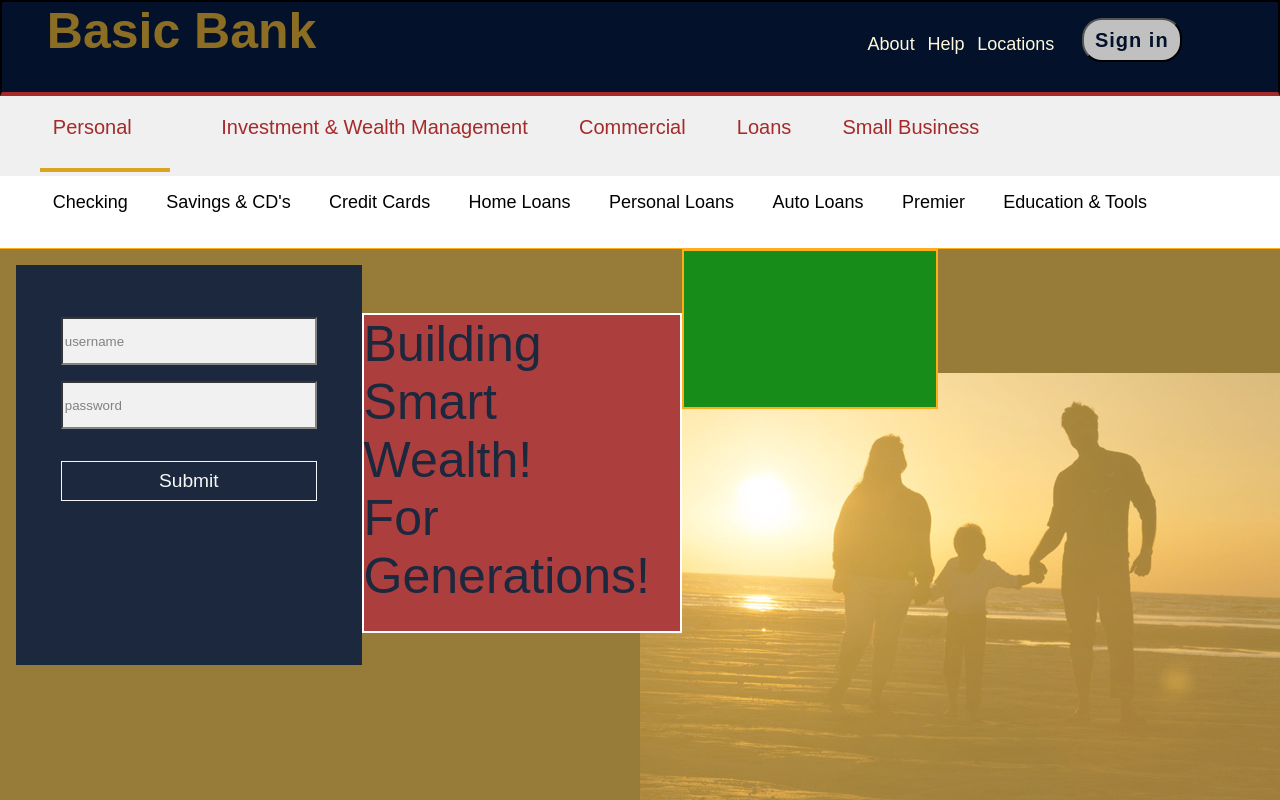
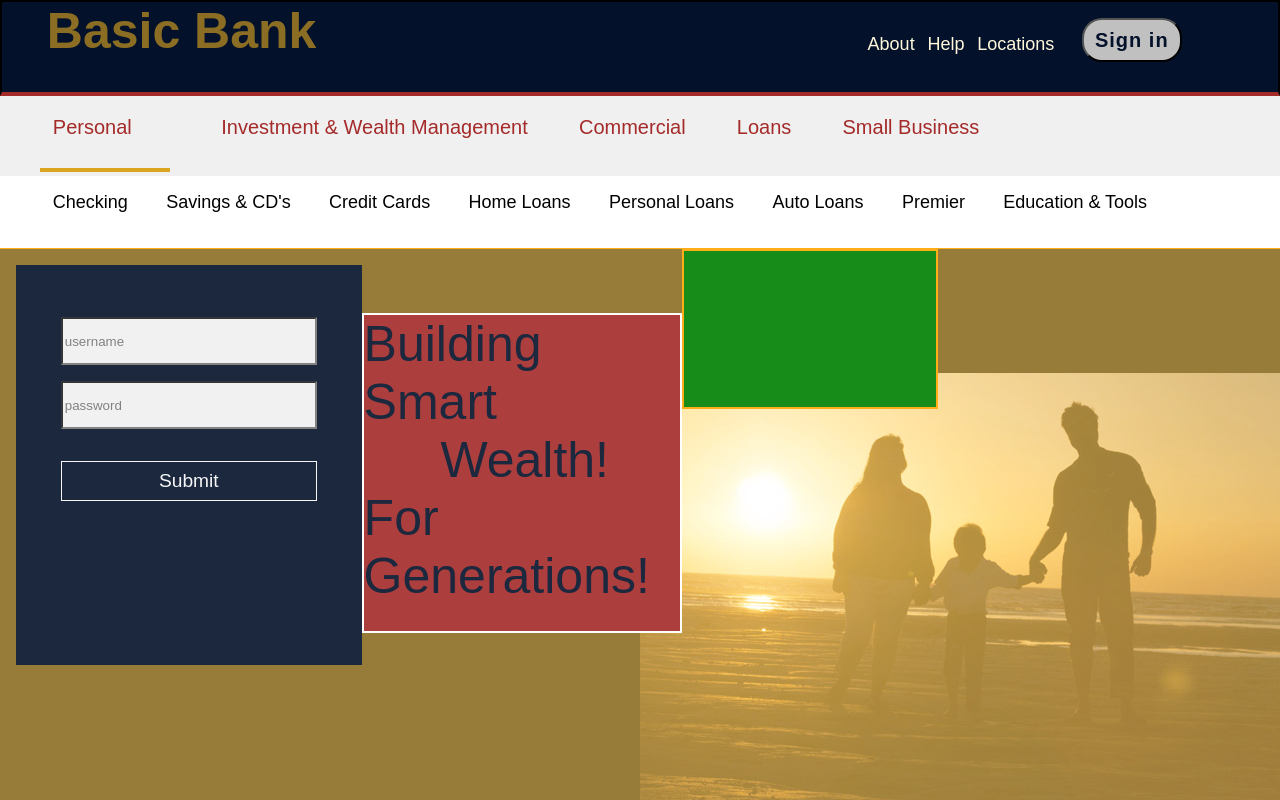
Before and after one commit to cyberstizz/basicbank, a React (Create React App) app: page / in a window 1280 px wide. Built offline with nearby package versions, Linux system fonts and the light colour scheme.

Commit message:
added a margin left to wealth span tag

```diff
--- a/src/Home.css
+++ b/src/Home.css
@@ -183,7 +183,7 @@ margin-left: 1vw;
 }
 
 .wealth{
-
+    margin-left: 6vw;
 }
 
 .fillerSection{
```
